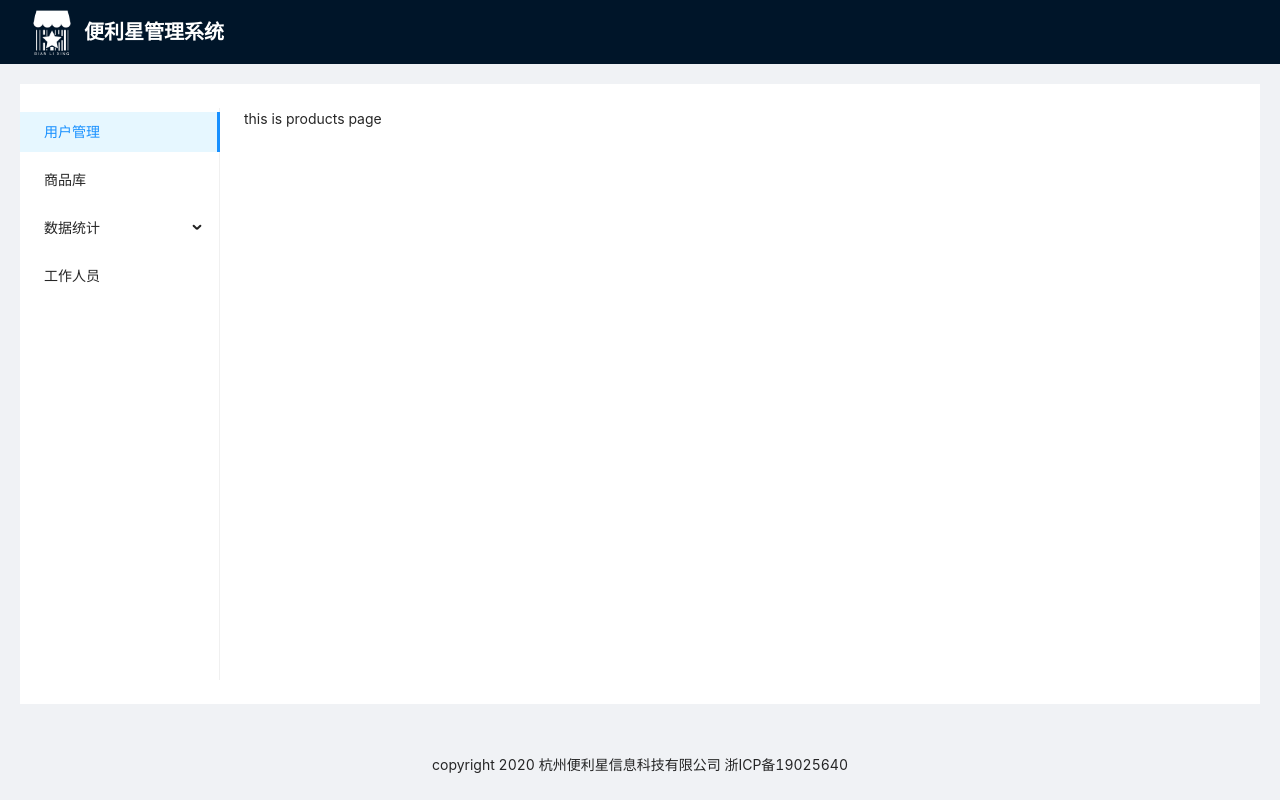
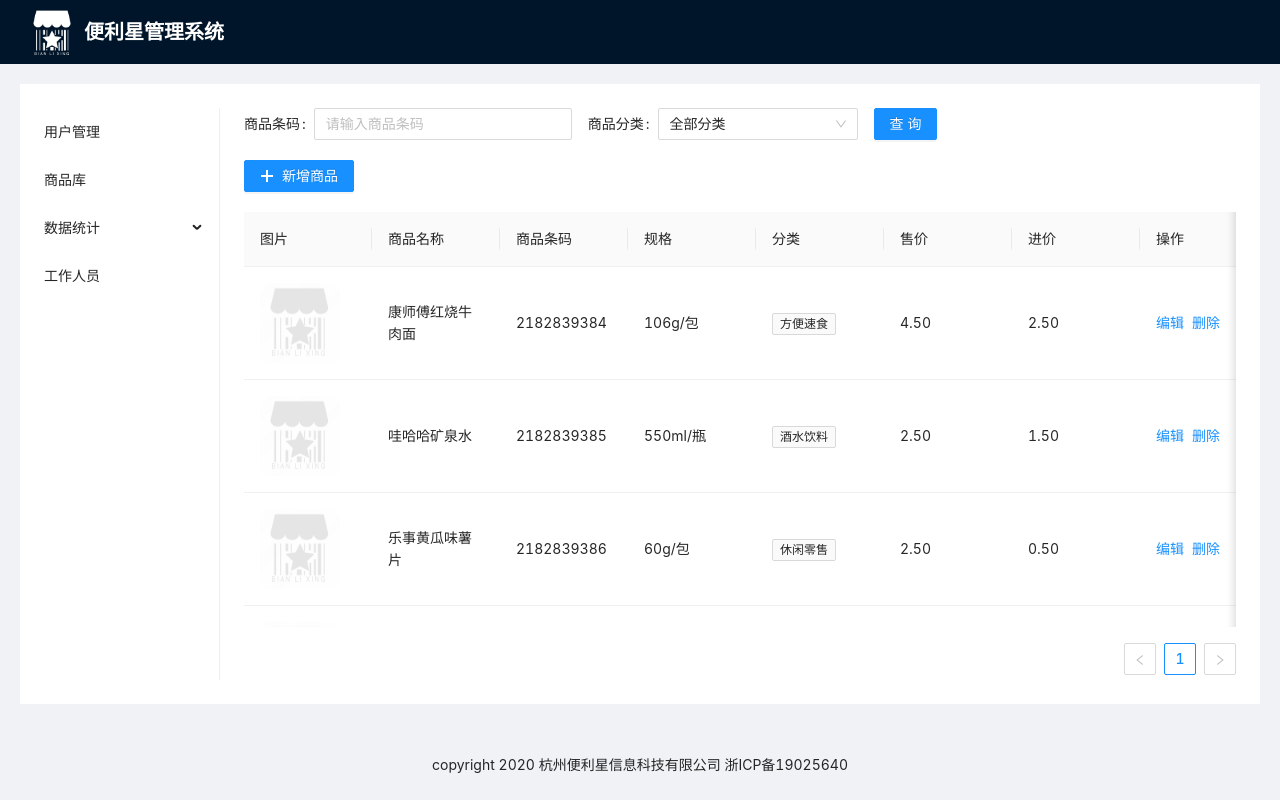
Before and after one commit to JackZhang333/cvstar-management, a React (Create React App) app: page /home/products in a window 1280 px wide. Built offline with nearby package versions, Linux system fonts and the light colour scheme.

Commit message:
solve the problem of menuNav sync to urlPath

```diff
--- a/src/pages/Home.js
+++ b/src/pages/Home.js
@@ -15,6 +15,7 @@ const { Header, Content, Footer, Sider } = Layout;
 
 
 export default function Home(props) {
+
     const menuClick = (e) => {
         props.history.push(`/home/${e.key}`)
     }
@@ -32,20 +33,22 @@ export default function Home(props) {
                         defaultSelectedKeys={['users']}
                         style={{ height: '100%' }}
                         onClick={menuClick}
+                        selectedKeys = {props.location.pathname}
                     >
                         <Menu.Item key="users">用户管理</Menu.Item>
                         <Menu.Item key="products">商品库</Menu.Item>
 
                         <SubMenu key="sub1" title="数据统计">
-                            <Menu.Item key="userOrders">用户订单</Menu.Item>
-                            <Menu.Item key="userProducts">用户商品</Menu.Item>
+                            <Menu.Item key="userOrders" >用户订单</Menu.Item>
+                            <Menu.Item key="userProducts" >用户商品</Menu.Item>
                         </SubMenu>
                         <Menu.Item key="staffs">工作人员</Menu.Item>
                     </Menu>
                 </Sider>
                 <Content style={{ padding: '0 24px', minHeight: 280 }}>
                     <Switch>
-                        <Route path='/home/users' component={Users} />
+
+                        <Route path='/home/users' component={()=><Users />} />
                         <Route path='/home/products' component={Products} />
                         <Route path='/home/userProducts' component={UserProducts} />
                         <Route path='/home/userOrders' component={UserOrders} />
--- a/src/pages/Products.js
+++ b/src/pages/Products.js
@@ -1,4 +1,189 @@
-import React from 'react'
-export default function products(){
-    return <div>this is products page</div>
+import React,{ useState } from 'react'
+import { Form,Input,Select,Button, Table, Tag, Space, Modal, message} from 'antd'
+import defaultPic from '../assets/product-default.png'
+import { PlusOutlined,ExclamationCircleOutlined} from '@ant-design/icons'
+
+
+const { Option } = Select;
+const columns = [
+    {
+        title:'图片',
+        dataIndex:'pic',
+        key:'pic',
+        render:(text)=>{
+            return <img
+            alt = '商品图片'
+            style = {{with:'80px',height:'80px'}}
+            src = {text}/>
+        }
+    },
+    {
+        title:'商品名称',
+        dataIndex:'productName',
+        key:'productName',
+    },
+    {
+        title:'商品条码',
+        dataIndex:'barCode',
+        key:'barCode',
+    },
+    {
+        title:'规格',
+        dataIndex:'spec',
+        key:'spec',
+    },
+    {
+        title:'分类',
+        dataIndex:'categary',
+        key:'categary',
+        render:(text)=>{
+            return <Tag>
+                {text}
+            </Tag>
+        }
+    },
+    {
+        title:'售价',
+        dataIndex:'sPrice',
+        key:'sPrice',
+    },
+    {
+        title:'进价',
+        dataIndex:'pPrice',
+        key:'pPrice',
+    },
+    {
+        title:'操作',
+        key:'actions',
+        render:(text,record)=>{
+            return <Space>
+                <a href={{javascript:0}} onClick = {(e)=>{
+                    e.preventDefault()
+                    console.log(record.barCode)}}>编辑</a>
+                <a href={{javascript:0}} onClick = {(e)=>{
+                    e.preventDefault()
+                    Modal.confirm({
+                        title:'删除商品',
+                        icon:<ExclamationCircleOutlined/>,
+                        content:`确定要删除商品${record.productName}?`,
+                        okText:'删除商品',
+                        cancelText:'取消',
+                        onOk : ()=>{message.success('商品删除成功！')}
+                    })
+                    }}>删除</a>
+            </Space>
+        }
+    },
+]
+const data = [
+    {
+        key:'1',
+        pic:defaultPic,
+        productName:'康师傅红烧牛肉面',
+        spec:'106g/包',
+        categary:'方便速食',
+        sPrice:'4.50',
+        pPrice:'2.50',
+        barCode:'2182839384'
+    },
+    {
+        key:'2',
+        pic:defaultPic,
+        productName:'哇哈哈矿泉水',
+        spec:'550ml/瓶',
+        categary:'酒水饮料',
+        sPrice:'2.50',
+        pPrice:'1.50',
+        barCode:'2182839385'
+    },
+    {
+        key:'3',
+        pic:defaultPic,
+        productName:'乐事黄瓜味薯片',
+        spec:'60g/包',
+        categary:'休闲零售',
+        sPrice:'2.50',
+        pPrice:'0.50',
+        barCode:'2182839386'
+    },
+    {
+        key:'4',
+        pic:defaultPic,
+        productName:'哇哈哈矿泉水',
+        spec:'550ml/瓶',
+        categary:'酒水饮料',
+        sPrice:'2.50',
+        pPrice:'1.50',
+        barCode:'2182839387'
+    },
+]
+export default function Products() {
+    const [filtedData,setFilted] = useState(data)
+    const queryData = (values)=>{
+        let { barCode, categary } = values;
+        if(barCode){
+            let result = data.find(v=>v.barCode === barCode)
+            let arr = [];
+            if(result){
+                arr.push(result)
+            }
+
+            setFilted(arr)
+        }
+        if(categary!=='全部分类'){
+            let result = data.filter(v=>v.categary === categary)
+            setFilted(result)
+        }
+        if(!barCode&&categary==='全部分类'){
+            setFilted(data)
+        }
+    }
+    return <div>
+        <div style={{ marginBotom: '20px' }}>
+            <div className='query-panel'>
+                <Form
+                    layout='inline'
+                    onFinish={queryData}
+                    initialValues = {
+                       { barCode:'',categary:'全部分类'}
+                    }
+                >
+                    <Form.Item label="商品条码" name="barCode">
+                        <Input placeholder="请输入商品条码" allowClear />
+                    </Form.Item>
+                    <Form.Item label="商品分类" name="categary">
+                        <Select
+                            name = "categary"
+                            showSearch
+                            style = {{width:200}}
+                            optionFilterProp = "children"
+                            filterOption = {(input,option)=>
+                                option.children.indexOf(input)>=0
+                            }
+                        >
+                            <Option value = '全部分类'>全部分类</Option>
+                            <Option value = '酒水饮料'>酒水饮料</Option>
+                            <Option value = '休闲零售'>休闲零售</Option>
+                            <Option value = '方便速食'>方便速食</Option>
+                        </Select>
+                    </Form.Item>
+                    <Form.Item>
+                        <Button type="primary" htmlType="submit">查询</Button>
+                    </Form.Item>
+                </Form>
+            </div>
+        </div>
+        <Button
+            type = 'primary'
+            style = {{marginBottom:'20px'}}
+            onClick = {()=>console.log('新增商品')}
+        ><PlusOutlined/>新增商品</Button>
+        <div>
+            <Table
+            columns = {columns}
+            dataSource = {filtedData}
+            scroll = {{y:360,x:'80vw'}}
+            />
+        </div>
+    </div>
 }
--- a/src/pages/Users.js
+++ b/src/pages/Users.js
@@ -5,20 +5,7 @@ import './user.css'
 import {DownOutlined, ExclamationCircleOutlined} from '@ant-design/icons'
 
 const {RangePicker} = DatePicker;
-const menu = (
-    <Menu>
-        <Menu.Item>
-            <a target='_blank' rel="noopener noreferrer" href="http://localhost:3000/home/userOrders">
-                用户订单
-            </a>
-        </Menu.Item>
-        <Menu.Item>
-            <a target='_blank' rel="noopener noreferrer" href="http://localhost:3000/home/userProducts">
-                用户商品
-            </a>
-        </Menu.Item>
-    </Menu>
-)
+
 const data = [
     {
         key:'1',
@@ -123,6 +110,20 @@ const data = [
 export default function Users(props){
     // const [form] = Form.useForm();
    const [filtedData,setFilted] = useState(data);
+   const menu = (
+    <Menu>
+        <Menu.Item>
+            <a rel="noopener noreferrer" href = 'http://localhost:3000/home/userOrders' target='_blank'>
+                用户订单
+            </a>
+        </Menu.Item>
+        <Menu.Item>
+            <a  rel="noopener noreferrer" href = 'http://localhost:3000/home/userOrders' target='_blank'>
+                用户商品
+            </a>
+        </Menu.Item>
+    </Menu>
+)
     const columns = [
         {
             title:'账号',
```
Also changed, not shown: src/assets/product-default.png (added).
